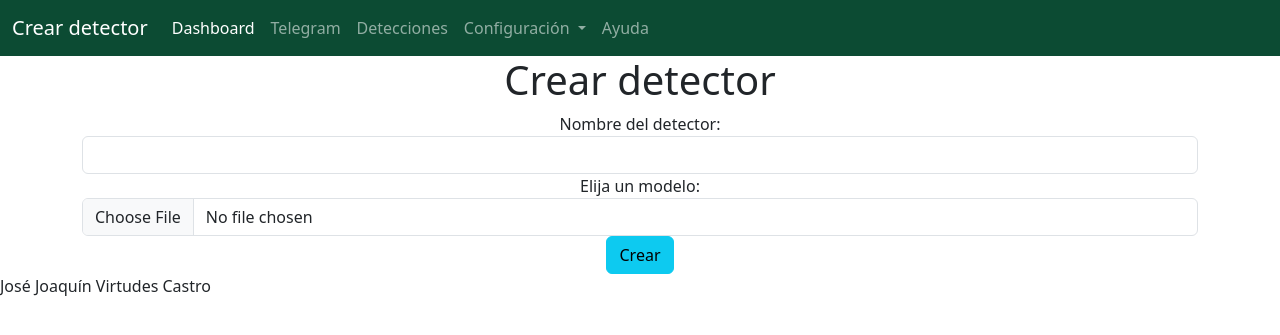
After one commit to JoaVirtudes19/TFG_LiveGuardian, a Django app: page /CrearDetector/ in a window 1280 px wide. The commit adds this page. Shown: the top 335 px of the page. Run offline with Django 4.2, Linux system fonts and the light colour scheme; some libraries are stand-ins or nearby versions.

Commit message:
Feature/create detector interface (#9)
* Added interface

* Added button

```diff
--- a/dashboard/dashboard/urls.py
+++ b/dashboard/dashboard/urls.py
@@ -26,5 +26,6 @@ urlpatterns = [
     path('video/<int:id_cam>',video),
     path('CrearCamara/',crearCamara),
     path('deleteCam/<int:id_cam>',deleteCam),
+    path('CrearDetector/',crearDetector)
 
 ]
--- a/dashboard/web/forms.py
+++ b/dashboard/web/forms.py
@@ -1,6 +1,6 @@
 from django import forms
 from django.forms import ModelForm
-from web.models import Cam
+from web.models import Cam, Detector
 
 
 class CrearCamara(ModelForm):
@@ -21,7 +21,17 @@ class CrearCamara(ModelForm):
         }
 
 
-    #nombreCamara = forms.CharField(label="Nombre de la cámara", widget=forms.TextInput(attrs={'size':'10','class':'form-control'}), required=True)
-    #url = forms.CharField(label="Url de la cámara", widget=forms.TextInput(attrs={'size': '40','class':'form-control'}), required=True)
-    #detector = forms.ModelChoiceField(required=False,label="Seleccione un detector", queryset=Detector.objects.all().order_by("name"),widget=forms.Select(attrs={'class':'form-control'}))
-    #grupos = forms.ModelMultipleChoiceField(widget=forms.SelectMultiple(attrs={'class':'form-control'}),required=False,label="Selecciona grupos de Telegram", queryset=Group.objects.all().order_by("name"))
+
+class CrearDetector(ModelForm):
+    class Meta:
+        model = Detector
+        fields = '__all__'
+        labels = {
+            'name':'Nombre del detector',
+            'model': 'Elija un modelo'
+
+        }
+        widgets = {
+            'name': forms.TextInput(attrs={'size':'10','class':'form-control'}),
+            'model': forms.FileInput(attrs={'class':'form-control'})
+        }
--- a/dashboard/web/templates/base.html
+++ b/dashboard/web/templates/base.html
@@ -14,7 +14,7 @@
 <header>
 <nav class="dashboardNav navbar navbar-expand-lg sticky-top" data-bs-theme="dark">
   <div class="container-fluid">
-    <a class="navbar-brand" href="/">{{title}}</a>
+    <a class="navbar-brand" href="/">{{titulo}}</a>
     <button class="navbar-toggler" type="button" data-bs-toggle="collapse" data-bs-target="#navbarNavDropdown" aria-controls="navbarNavDropdown" aria-expanded="false" aria-label="Toggle navigation">
       <span class="navbar-toggler-icon"></span>
     </button>
--- a/dashboard/web/templates/detecciones.html
+++ b/dashboard/web/templates/detecciones.html
@@ -5,5 +5,9 @@
 {% block contenido %}
 <main role="main">
     <h1 class="text-center" style="margin-top: 30px;">Detecciones</h1>
+    <div class="container">
+        <div class="d-flex flex-row-reverse bd-highlight"><a href="/CrearDetector/"><button type="button" class="btn btn-success"><i class="fas fa-plus"></i> Crear detector</button></a></div>
+
+    </div>
     </main>
 {% endblock %}
--- /dev/null
+++ b/dashboard/web/templates/formulario.html
@@ -0,0 +1,18 @@
+{% extends 'base.html' %}
+
+{% block tituloPagina %} Inicio {% endblock %}
+
+{% block contenido %}
+<main role="main">
+    <div class="container">
+      <h1 class="text-center">{{titulo}}</h1>
+    <form action="{{ruta}}" method="post" class="text-center" enctype="multipart/form-data">
+        {% csrf_token %}
+        <div class="form-group">
+        {{form}}
+        <input type='submit' value='Crear' class="btn btn-info"/>
+        </div>
+      </form>
+    </div>
+    </main>
+{% endblock %}
--- a/dashboard/web/templates/inicio.html
+++ b/dashboard/web/templates/inicio.html
@@ -12,7 +12,7 @@
     {% for cam in cameras %}
     {% include "card.html" %}
     {% empty %}
-    <h4>No se ha cargado ninguna cámara todavía</h4>
+    <h4>No se ha cargado ninguna cámara todavía.</h4>
     {% endfor %}
                 </div>
             </div>
--- a/dashboard/web/views.py
+++ b/dashboard/web/views.py
@@ -2,7 +2,7 @@ from django.shortcuts import render
 from web.camera import camCache
 from django.http import StreamingHttpResponse, HttpResponseRedirect
 from web.models import Cam
-from web.forms import CrearCamara
+from web.forms import CrearCamara,CrearDetector
 from django import forms
 from django.forms import ModelForm
 
@@ -32,11 +32,28 @@ def crearCamara(request):
             camCache.add(camara)
             return HttpResponseRedirect('/')
         else:
-            return render(request,'crearCamara.html',{'title':titulo,'form':form}) ### Vista provisional
+            return render(request,'formulario.html',{'titulo':titulo,'form':form,'ruta':'/CrearCamara/'}) ### Vista provisional
 
     else:
         form = CrearCamara()
-        return render(request,'crearCamara.html',{'title':titulo,'form':form}) ### Vista provisional
+        return render(request,'formulario.html',{'titulo':titulo,'form':form,'ruta':'/CrearCamara/'}) ### Vista provisional
+
+
+def crearDetector(request):
+    titulo = "Crear detector"
+    if request.method == 'POST':
+        print("POSTSTTTTTTTTTTTTTTTTTT")
+        form = CrearDetector(request.POST, request.FILES)
+        if form.is_valid():
+            print("ES VALIDOOOOOOOOOOOOOOOOOO")
+            detector = form.save()
+            return HttpResponseRedirect('/')
+        else:
+            return render(request,'formulario.html',{'titulo':titulo,'form':form,'ruta':'/CrearDetector/'}) ### Vista provisional
+
+    else:
+        form = CrearDetector()
+        return render(request,'formulario.html',{'titulo':titulo,'form':form,'ruta':'/CrearDetector/'}) ### Vista provisional
 
 
 def deleteCam(request,id_cam):
```
Also changed, not shown: dashboard/web/templates/crearCamara.html (deleted, +0 -17 lines), dashboard/db.sqlite3, 2 other files.
